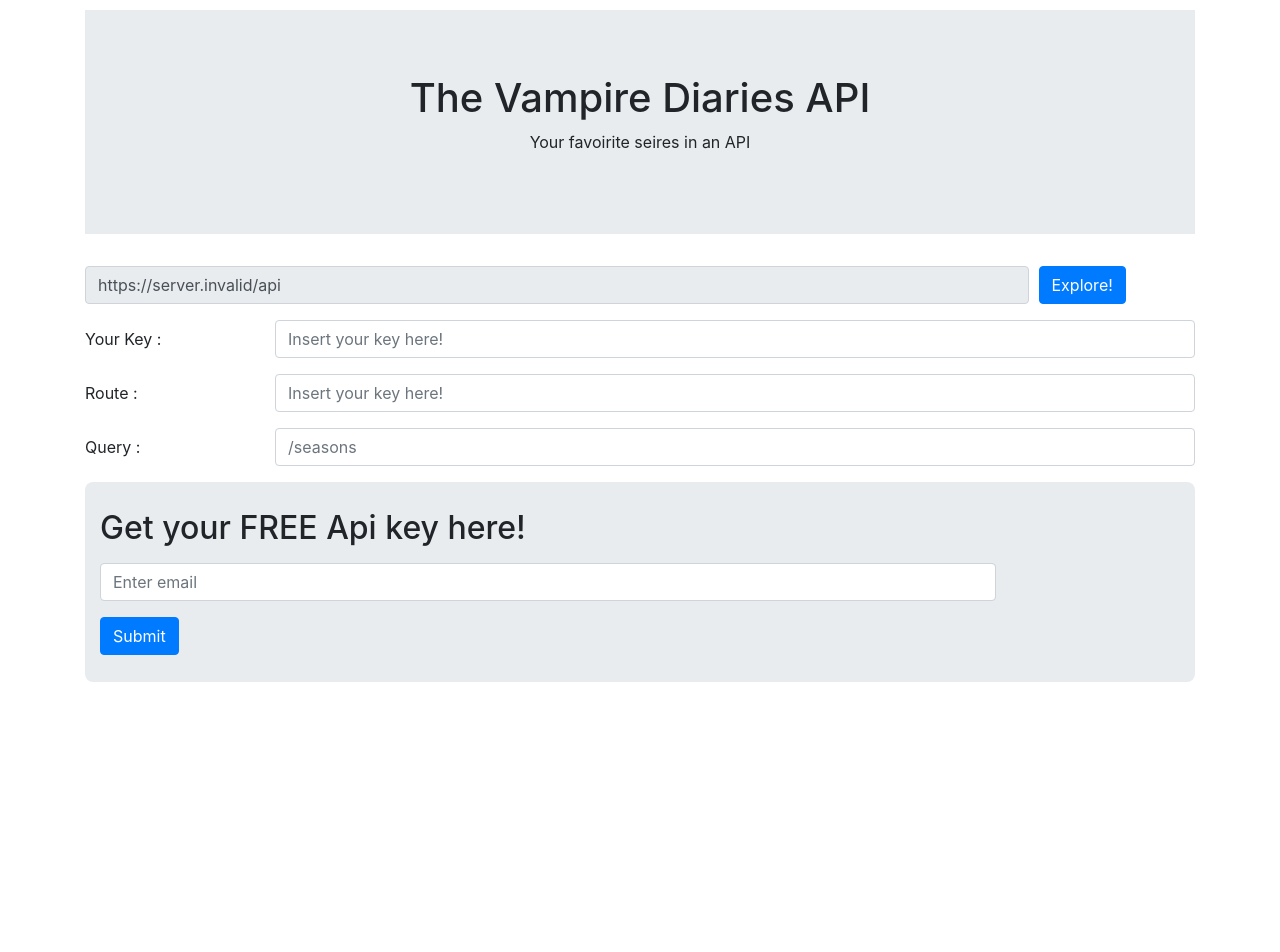
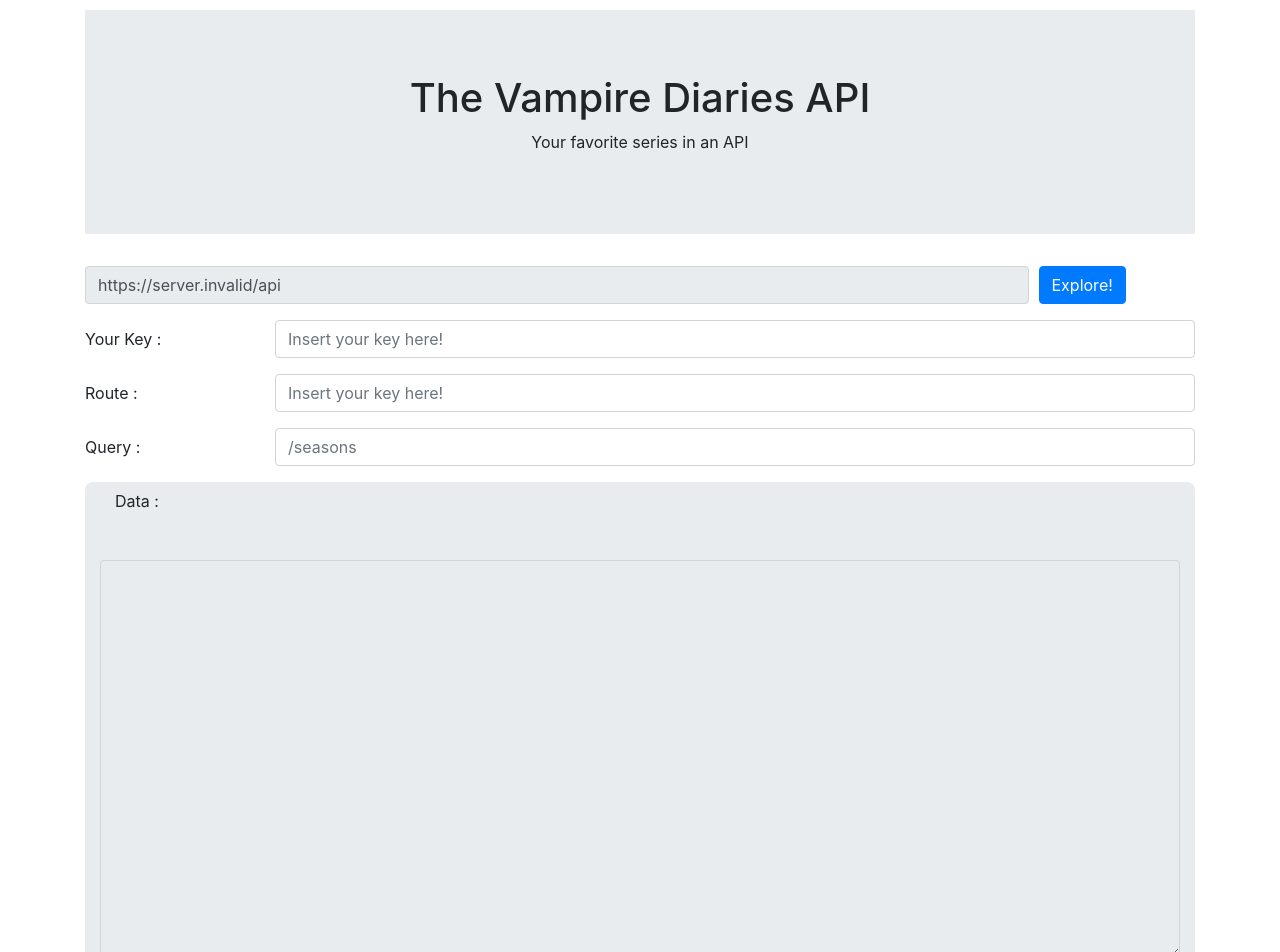
Before and after one commit to afaf98/Vampire_diaries_API, a React (Create React App) app in the folder client/: page / in a window 1280 px wide. Shown: the part 60-1012 px from the top of the page. Before the commit the page ends 812 px from the top, so only its background shows below. Built offline with nearby package versions, Linux system fonts and the light colour scheme; no server answers.

Commit message:
Display json fetched

```diff
--- a/client/src/components/HomePage/HomePage.js
+++ b/client/src/components/HomePage/HomePage.js
@@ -1,11 +1,10 @@
-import React, { useEffect, useState } from "react";
+import React, { useState } from "react";
 import { useForm } from "react-hook-form";
 import { yupResolver } from "@hookform/resolvers/yup";
 import { ErrorMessage } from "@hookform/error-message";
 import * as yup from "yup";
 
 import InputGroup from "react-bootstrap/InputGroup";
-import FormControl from "react-bootstrap/FormControl";
 import Jumbotron from "react-bootstrap/Jumbotron";
 import Container from "react-bootstrap/Container";
 import Button from "react-bootstrap/Button";
@@ -13,6 +12,7 @@
 import Spinner from "react-bootstrap/Spinner";
 import Row from "react-bootstrap/Row";
 import Col from "react-bootstrap/Col";
+import Card from "react-bootstrap/Card";
 
 import "./HomePage.scss";
 import Search from "../../services/fecthing";
@@ -25,11 +25,12 @@
 const BASE_URL = process.env.REACT_APP_API_URL;
 
 export default function HomePage() {
+  const [json, setJson] = useState();
   const [url, setUrl] = useState(BASE_URL + `/api`);
   const [apiKey, setApiKey] = useState(localStorage.getItem("apiKey"));
   const [query, setQuery] = useState("");
   const [route, setRoute] = useState("");
-
+  const [resStatus, setResStatus] = useState("");
   const [keyRequestedStatus, setKeyRequestedStatus] = useState("idle");
   const { register, handleSubmit, errors } = useForm({
     resolver: yupResolver(schema),
@@ -46,13 +47,16 @@
       setTimeout(resolve, 2000);
     });
     const response = await requestApiKey(email);
-    if (!response.succes) {
+    if (!response.success) {
       setKeyRequestedStatus("failed");
+      setResStatus(response.message);
     } else {
       setKeyRequestedStatus("success");
+      setResStatus(response.message);
     }
     console.log("Response", response);
   };
+  console.log("Check apikey request", keyRequestedStatus);
   function handleApiKeyInput(e) {
     setApiKey(e.target.value);
     localStorage.setItem("apiKey", e.target.value);
@@ -63,16 +67,18 @@
     const newUrl = `${BASE_URL}/api${route}?key=${apiKey}${query}`;
     setUrl(newUrl);
     const response = await Search(newUrl);
-    console.log("Response", response);
+    setJson(JSON.stringify(response, null, 4));
+
     //534d9e33-f4df-4e3c-af0c-f3ec8abccc36
   }
+  console.log("Response", json);
 
   return (
     <div>
       <Jumbotron fluid>
-        <Container>
+        <Container className="rounded-2">
           <h1 className="text-align">The Vampire Diaries API</h1>
-          <p className="text-align">Your favoirite seires in an API</p>
+          <p className="text-align">Your favorite series in an API</p>
         </Container>
       </Jumbotron>
       <Form>
@@ -131,9 +137,31 @@
             />
           </Col>
         </Form.Group>
+        <Form.Group as={Row}>
+          <Col>
+            <Container className="pre-container">
+              <Form.Label column sm="2">
+                Data :
+              </Form.Label>
+              <Form.Control
+                as="textarea"
+                className="textareaExample data-displayed"
+                rows={16}
+                value={json}
+                readOnly
+              ></Form.Control>
+            </Container>
+          </Col>
+        </Form.Group>
       </Form>
 
-      <Container className="apikey-container">
+      <Container
+        className={
+          keyRequestedStatus === "success" || keyRequestedStatus === "failed"
+            ? "display-none"
+            : "apikey-container"
+        }
+      >
         <Form
           onSubmit={handleSubmit(onSubmit)}
           noValidate
@@ -177,6 +205,28 @@
           </Button>
         </Form>
       </Container>
+      <Card
+        className={
+          keyRequestedStatus === "success" || keyRequestedStatus === "failed"
+            ? "visible apikey-response-success"
+            : "invisible"
+        }
+      >
+        <Card.Header
+          as="h5"
+          className={
+            keyRequestedStatus === "success"
+              ? "header-success"
+              : "header-failed"
+          }
+        >
+          {keyRequestedStatus === "success" ? "Success" : "Failed"}
+        </Card.Header>
+        <Card.Body>
+          {/* <Card.Title>Check your email!</Card.Title> */}
+          <Card.Text>{resStatus}</Card.Text>
+        </Card.Body>
+      </Card>
     </div>
   );
 }
--- a/client/src/components/HomePage/HomePage.scss
+++ b/client/src/components/HomePage/HomePage.scss
@@ -15,6 +15,38 @@
   margin-right: 10px;
 }
 
+.pre-container {
+  background-color: #e9ecef;
+  height: 60vh;
+  margin-bottom: 20px;
+  width: 100%;
+  border-radius: 8px;
+}
+
+.data-displayed {
+  margin-top: 40px;
+  width: 100%;
+  height: 100%;
+}
+
 .apikey-form {
   width: 70vw;
 }
+
+.apikey-response-success {
+  width: 100%;
+}
+
+.header-success {
+  background-color: lightgreen !important;
+  font-weight: bold;
+  color: black;
+}
+
+.header-failed {
+  background-color: rgb(228, 80, 80) !important;
+}
+
+.display-none {
+  display: none;
+}
```
Also changed, not shown: 1 other file (tests, documents, lock files or other folders).
